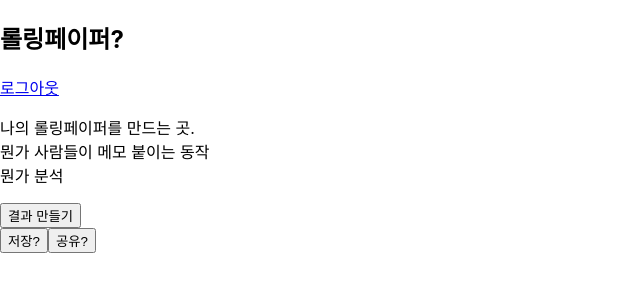
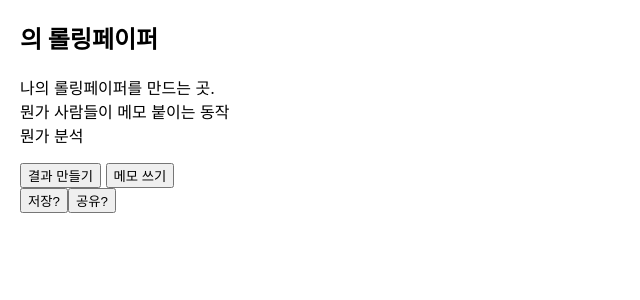
Before and after one commit to M-J1nx/MadCamp_week3, a React (Create React App) app: page /roll in a window 1280 px wide. Shown: the top 300 px of the page, without its empty margins (0-640 px from the left). Built offline with nearby package versions, Linux system fonts and the light colour scheme.

Commit message:
로그인회원가입성공

```diff
--- a/src/components/Login.js
+++ b/src/components/Login.js
@@ -50,20 +50,25 @@ function Login() {
         <p><input className="btn" type="submit" value="로그인" onClick={() => {
           {/* 통신 부분... */}
           {/* 밑에 이동하는 코드는 로그인이 성공했을 때만 이동하게 나중에 수정해야 함... */}
+          {/* 비번 틀리면 토스트 하는 거?  */}
             axios.post("http://143.248.225.204:3001/login", {
                 userId: id,
                 userPw: password
             })
             .then(function (response) {
-                const {message} = response.data;
-                console.log("200", message);
-                window.location.href = "/mainhome"
+                const {message, userName} = response.data;
+                if (message == 'true') {
+
+                    sessionStorage.setItem("id", id);
+                    sessionStorage.setItem("userName", userName);
+                    window.location.href = "/mainhome"
+                    console.log(userName)
+                } else {
+                    console.log("아이디/비번이 다릅니다.")
+                }
             }).catch(function (error) {
                 console.log(error);
             })
-
-            {/* 서버의 응답에 따라 로그인 성공 여부 결정하는 거 해야 함...*/}
-            {/* handleLogin();*/}
 
             }} /></p>
       </div>
--- a/src/components/Roll.js
+++ b/src/components/Roll.js
@@ -1,12 +1,10 @@
 export default function Roll() {
+
+  const nickname = sessionStorage.getItem("userName")
     return (
-      <div>
+      <div style={{marginLeft:"20px"}}>
         <div>
-          <h2>롤링페이퍼?</h2>
-          <a href="/" onClick={()=>{
-            console.log("로그아웃 기능?");
-          }}>로그아웃</a>
-          {/* 이거 로그아웃 했을 때도 통신 필요... */}
+          <h2>{nickname}의 롤링페이퍼</h2>
         </div>
 
         <p>
@@ -15,6 +13,7 @@ export default function Roll() {
           뭔가 분석
         </p>
         <button>결과 만들기</button> {/* 이거가 요약 해주는 버튼... */}
+        <button>메모 쓰기</button>
         <div>
           <button>저장?</button>
           <button>공유?</button>
--- a/src/components/Signup.js
+++ b/src/components/Signup.js
@@ -22,15 +22,22 @@ function Signup() {
 
         <p><input className="btn" type="submit" value="회원가입" onClick={() => {
           {/* 통신 부분.... */}
+          {/* 이거도 db에 아이디 있는지 확인하고 토스트 해야 함... 로그인이랑 반대...*/}
           axios.post("http://143.248.225.204:3001/signup", {
                 userId: id,
                 userPw: password,
                 userName: nickname
             })
             .then(function (response) {
+
                 const {message} = response.data;
-                console.log("200", message);
-                window.location.href = "/login"
+                if (message == 'true') {
+                  console.log("200", message);
+                  window.location.href = "/login"
+                } else {
+                  console.log("200", message);
+                }
+
             }).catch(function (error) {
                 console.log(error);
             })
```
